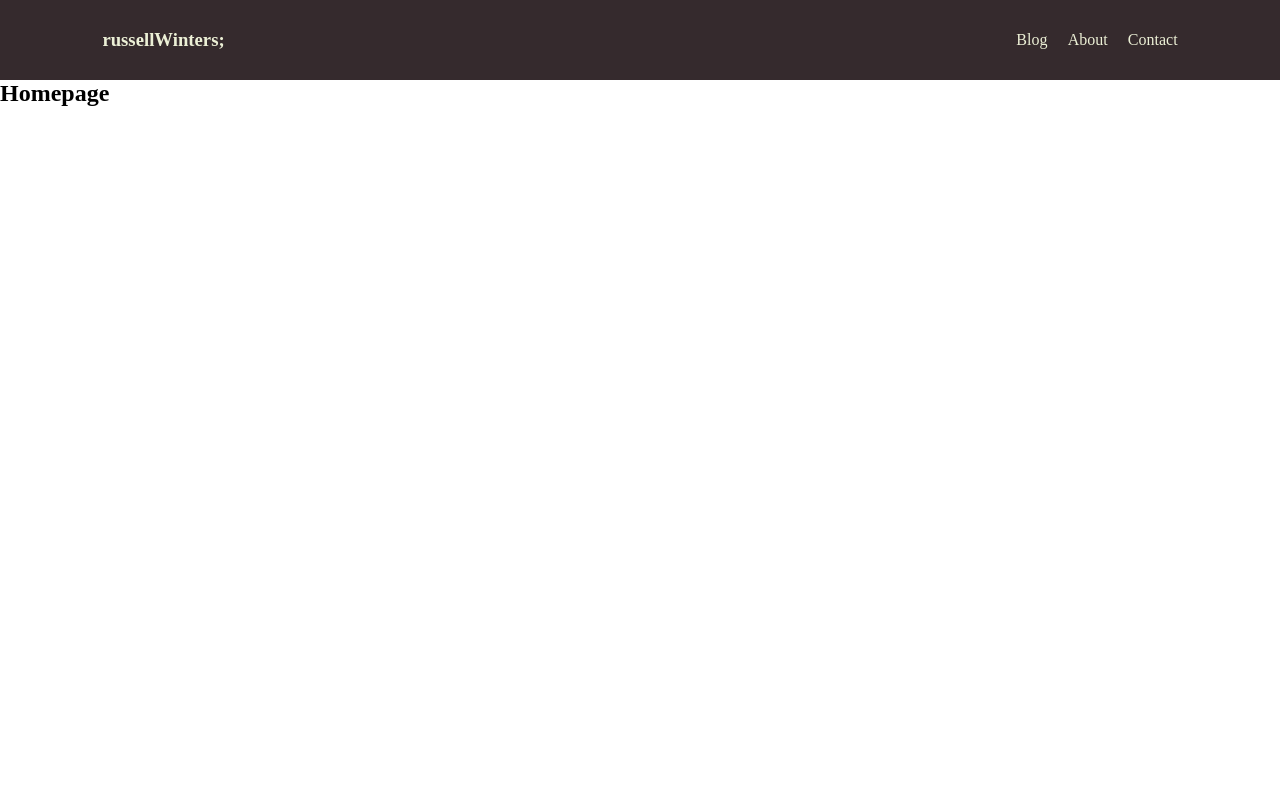
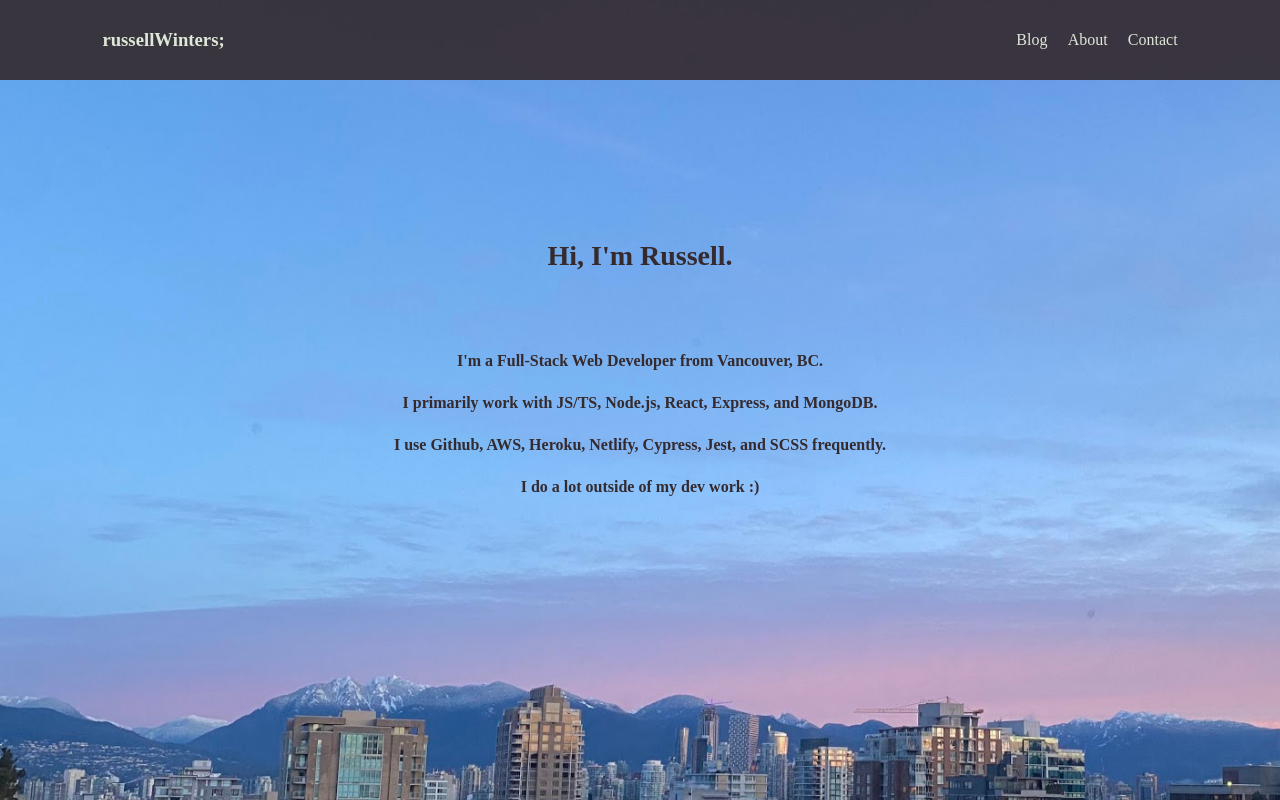
Before and after one commit to russellwinters/portfolio, a Gatsby site: page / in a window 1280 px wide. Built offline with nearby package versions, Linux system fonts and the light colour scheme; Gatsby itself is replaced by a stand-in of ours.

Commit message:
Created homepage

```diff
--- a/src/Components/About/AboutTextGlobalStyles.js
+++ b/src/Components/About/AboutTextGlobalStyles.js
@@ -13,6 +13,7 @@ const MainTextStyle = createGlobalStyle`
         color: #ecf0d6;
         overflow-y: scroll;
         padding-bottom: 36px;
+        border-top: 1px solid #ecf0d6;
     }
 
     h1.text__heading {
--- a/src/Components/Contact/SocialShares.js
+++ b/src/Components/Contact/SocialShares.js
@@ -18,7 +18,7 @@ const IMG = styled.img`
 const TEXT = styled.p`
   text-align: center;
   padding: 24px;
-  border-top: 1px solid black;
+  border-top: 1px solid #ecf0d6;
 `;
 
 const SocialShares = () => {
--- a/src/Components/Header.js
+++ b/src/Components/Header.js
@@ -12,6 +12,7 @@ const HEADER = styled.header`
   align-items: center;
   padding: 0px 8%;
   height: 80px;
+  opacity: 0.9;
 `;
 
 const LinkSpan = styled.span`
--- a/src/pages/index.js
+++ b/src/pages/index.js
@@ -1,14 +1,45 @@
 import * as React from 'react';
+import styled from 'styled-components';
 import Header from '../Components/Header';
+import MainTextGlobalStyles from '../Components/About/AboutTextGlobalStyles';
+import BackgroundImage from '../Assets/homepage.jpeg';
 import '../styles/app.css';
+
+const TITLE = styled.h1`
+  font-size: 1.75rem;
+  font-weight: 700;
+  color: rgba(53, 42, 45, 1);
+  text-align: center;
+  margin-top: 20vh;
+`;
+
+const TEXT = styled.p`
+  font-size: 1rem;
+  font-weight: 700;
+  color: rgba(53, 42, 45, 1);
+  text-align: center;
+  margin-top: 24px;
+`;
+
+const TEXT_CONTAINER = styled.div`
+  margin-top: 10vh;
+`;
 
 const IndexPage = () => {
   return (
     <body>
+      <MainTextGlobalStyles />
       <Header />
-      <section>
-        <h1>Homepage</h1>
-      </section>
+      <main className="main__content">
+        <img className="background__image" src={BackgroundImage} alt="background__image" />
+        <TITLE>Hi, I'm Russell.</TITLE>
+        <TEXT_CONTAINER>
+          <TEXT>I'm a Full-Stack Web Developer from Vancouver, BC.</TEXT>
+          <TEXT>I primarily work with JS/TS, Node.js, React, Express, and MongoDB.</TEXT>
+          <TEXT>I use Github, AWS, Heroku, Netlify, Cypress, Jest, and SCSS frequently.</TEXT>
+          <TEXT>I do a lot outside of my dev work :)</TEXT>
+        </TEXT_CONTAINER>
+      </main>
     </body>
   );
 };
```
